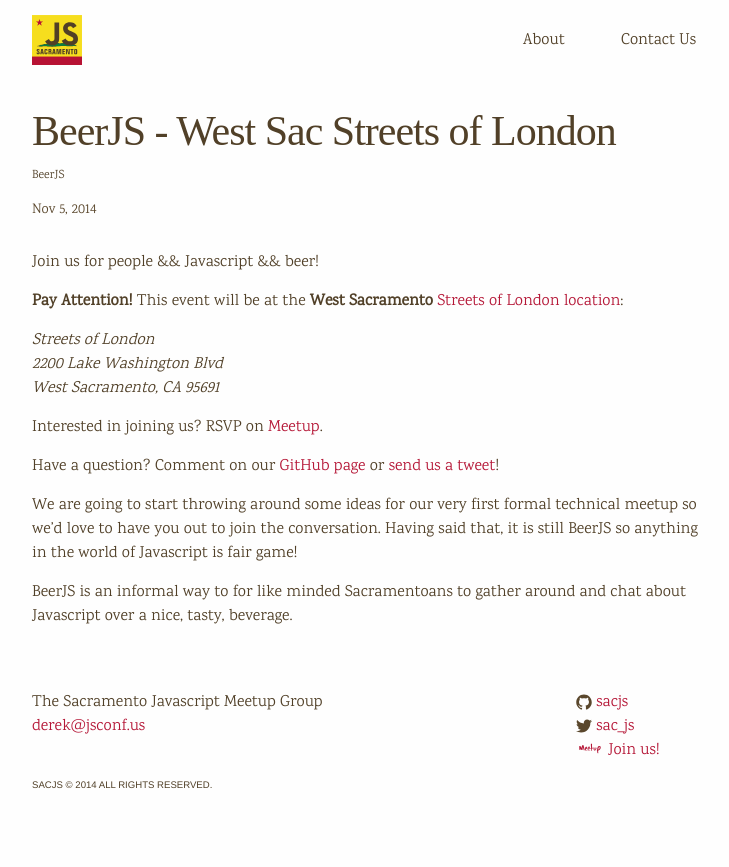
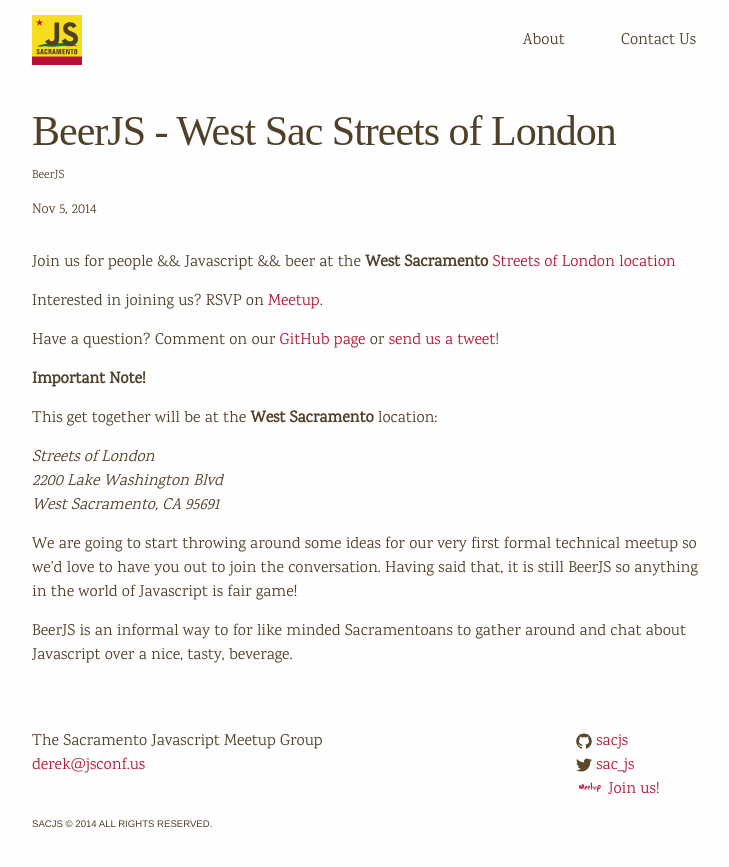
Before and after one commit to sacjs/website, a Jekyll site: the page built from _posts/2014-11-5-beerjs_sac-west-sac-streets-of-london.md, in a window 1280 px wide. Shown: the top 867 px of the page, without its empty margins (268-997 px from the left). Built offline with Jekyll 4.4.1, drawn with Linux system fonts in a browser that asks for light colours; some web fonts are replaced.

Commit message:
Reworded BeerJS event
Also incorporated front matter data

```diff
--- a/_posts/2014-11-5-beerjs_sac-west-sac-streets-of-london.md
+++ b/_posts/2014-11-5-beerjs_sac-west-sac-streets-of-london.md
@@ -12,23 +12,25 @@
 github_issue_url: https://github.com/beerjs/sac/issues/8
 ---
 
-Join us for people && Javascript && beer!
+Join us for people && Javascript && beer at the **West Sacramento**
+[Streets of London location]({{ page.location_url }})
 
-**Pay Attention!** This event will be at the **West Sacramento**
-[Streets of London location][streets_map]:
+Interested in joining us? RSVP on
+[Meetup]({{ page.meetup_rsvp_url }}).
+
+Have a question? Comment on our
+[GitHub page]({{ page.github_issue_url }}) or
+[send us a tweet](https://twitter.com/beerjs_sac)!
+
+<!-- more -->
+
+**Important Note!**
+
+This get together will be at the **West Sacramento** location:
 
 <address>Streets of London
 2200 Lake Washington Blvd
 West Sacramento, CA 95691</address>
-
-Interested in joining us? RSVP on
-[Meetup](http://www.meetup.com/The-Sacramento-Javascript-Meetup/events/216877082/).
-
-Have a question? Comment on our
-[GitHub page](https://github.com/beerjs/sac/issues/8) or
-[send us a tweet](https://twitter.com/beerjs_sac)!
-
-<!-- more -->
 
 We are going to start throwing around some ideas for our very first formal
 technical meetup so we'd love to have you out to join the conversation. Having
```
Also changed, not shown: other parts of _posts/2014-11-5-beerjs_sac-west-sac-streets-of-london.md (+0 -2 lines).
